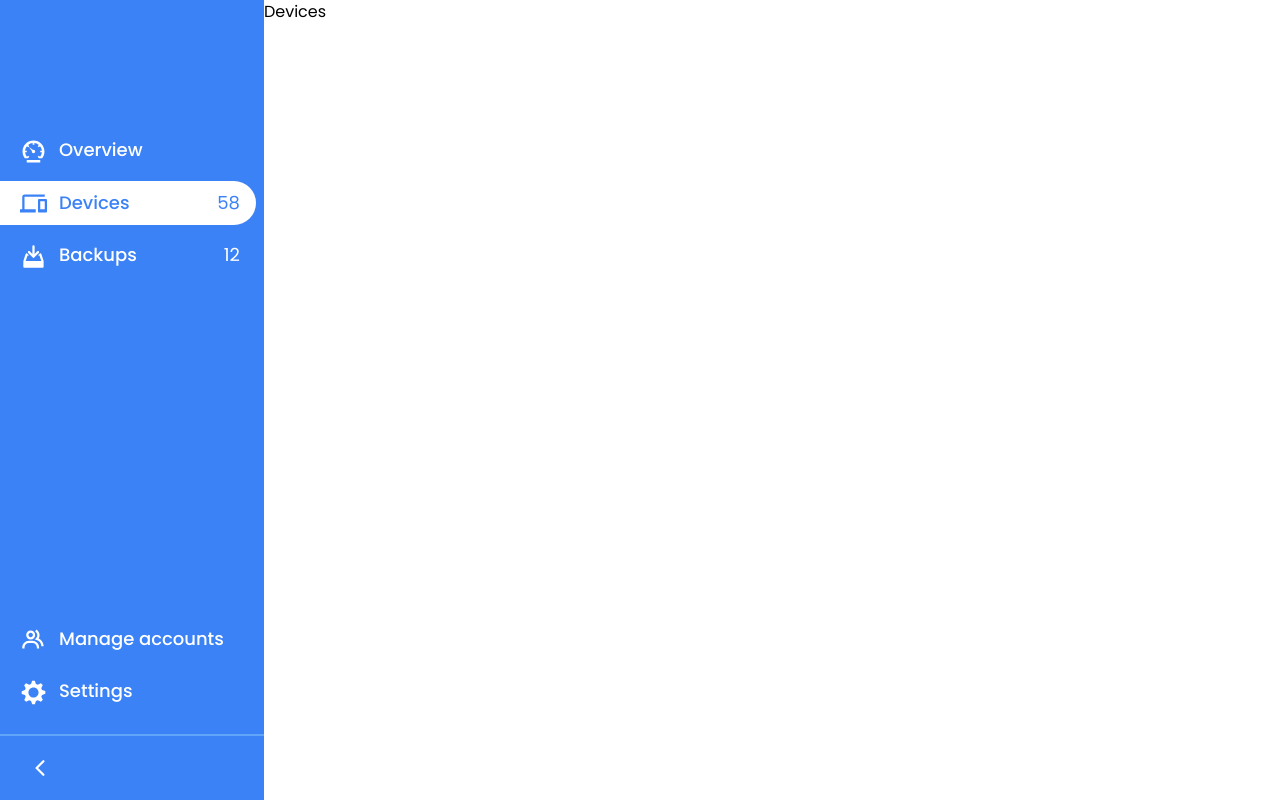
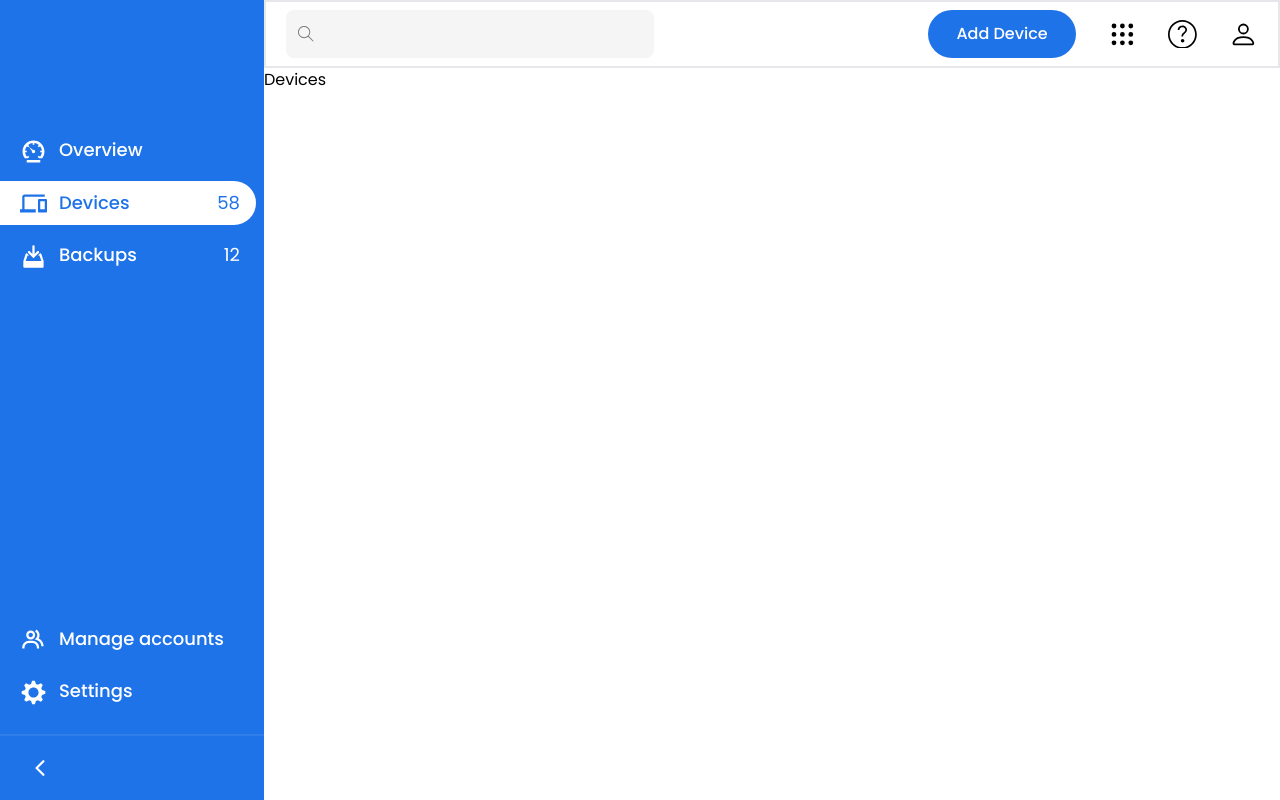
Before and after one commit to shahiutsav/backup-management-tool, a Next.js app: page /devices in a window 1280 px wide. Built offline with nearby package versions, Linux system fonts and the light colour scheme.

Commit message:
Create navigation bar for the layout

```diff
--- a/app/layout.jsx
+++ b/app/layout.jsx
@@ -1,6 +1,7 @@
 import "@styles/globals.css";
 import Sidebar from "@components/Sidebar";
 import { Poppins } from "next/font/google";
+import Navbar from "@components/Navbar";
 
 const poppins = Poppins({
   subsets: ["latin"],
@@ -18,7 +19,10 @@ const RootLayout = ({ children }) => {
       <body>
         <main className={`flex ${poppins.className}`}>
           <Sidebar />
-          {children}
+          <div className="flex flex-col flex-1">
+            <Navbar />
+            {children}
+          </div>
         </main>
       </body>
     </html>
--- /dev/null
+++ b/components/Navbar.jsx
@@ -0,0 +1,40 @@
+import { TfiSearch, TfiHelpAlt } from "react-icons/tfi";
+import { TbGridDots } from "react-icons/tb";
+import { BsPerson } from "react-icons/bs";
+
+const Navbar = () => {
+  return (
+    <nav className="border-2 h-min w-full overflow-hidden flex py-2 px-5">
+      {/* Search bar */}
+      <div className="flex items-center flex-1">
+        <TfiSearch
+          className="absolute  text-[#7b7b7b] text-center mx-3"
+          size={"1em"}
+        />
+        <input
+          type="text"
+          className="bg-neutral-100 p-3 rounded-lg pl-10 focus:outline-none focus-visible:outline-none"
+        />
+      </div>
+      <div className="flex items-center gap-8 h-full">
+        <button className="bg-[#1e73e8] px-7 border-none text-white font-medium rounded-full h-full">
+          Add Device
+        </button>
+
+        <button>
+          <TbGridDots size={"1.8em"} />
+        </button>
+
+        <button>
+          <TfiHelpAlt size={"1.8em"} />
+        </button>
+
+        <button>
+          <BsPerson size={"1.8em"} />
+        </button>
+      </div>
+    </nav>
+  );
+};
+
+export default Navbar;
--- a/components/Sidebar.jsx
+++ b/components/Sidebar.jsx
@@ -54,11 +54,13 @@ export const sidebarSettingsData = [
 
 const Sidebar = () => {
   const checkExpanded = () => {
-    const sidebarState = localStorage.getItem("sidebarState");
-    if (sidebarState) {
-      return JSON.parse(sidebarState);
+    if (typeof window !== "undefined") {
+      const sidebarState = localStorage.getItem("sidebarState");
+      if (sidebarState) {
+        return JSON.parse(sidebarState);
+      }
+      return true;
     }
-    return true;
   };
 
   const [expanded, setExpanded] = useState(checkExpanded());
@@ -88,7 +90,7 @@ const Sidebar = () => {
   }, [expanded]);
 
   return (
-    <aside className="sticky bg-blue-500 text-white h-screen min-w-fit flex flex-col pt-32 top-0">
+    <aside className="sticky bg-[#1e73e8] text-white h-screen min-w-fit flex flex-col pt-32 top-0">
       <div className="flex-1 flex flex-col gap-2">
         {sidebarContentData.map((item) => (
           <Link
@@ -96,8 +98,8 @@ const Sidebar = () => {
             key={item.id}
             className={`${
               isActive(item.link)
-                ? "bg-white text-blue-500"
-                : "bg-blue-500 hover:bg-blue-400"
+                ? "bg-white text-[#1e73e8]"
+                : "bg-[#1e73e8] hover:bg-[#317eea]"
             }  flex text-lg items-center cursor-pointer p-2 mr-2 rounded-r-full`}
           >
             <span className="flex-1 font-medium">
@@ -125,8 +127,8 @@ const Sidebar = () => {
             key={item.id}
             className={`${
               isActive(item.link)
-                ? "bg-white text-blue-500"
-                : "bg-blue-500 hover:bg-blue-400"
+                ? "bg-white text-[#1e73e8]"
+                : "bg-[#1e73e8] hover:bg-[#317eea]"
             }  flex text-lg items-center cursor-pointer p-2 mr-2 rounded-r-full`}
           >
             <span className="flex-1 font-medium">
@@ -139,7 +141,7 @@ const Sidebar = () => {
         ))}
       </div>
 
-      <div className="bg-blue-400 h-0.5 my-5"></div>
+      <div className="bg-[#317eea] h-0.5 my-5"></div>
 
       <button onClick={toggleExpanded}>
         {expanded ? (
```
Also changed, not shown: package.json (+4 -3 lines), 1 other file (tests, documents, lock files or other folders).
